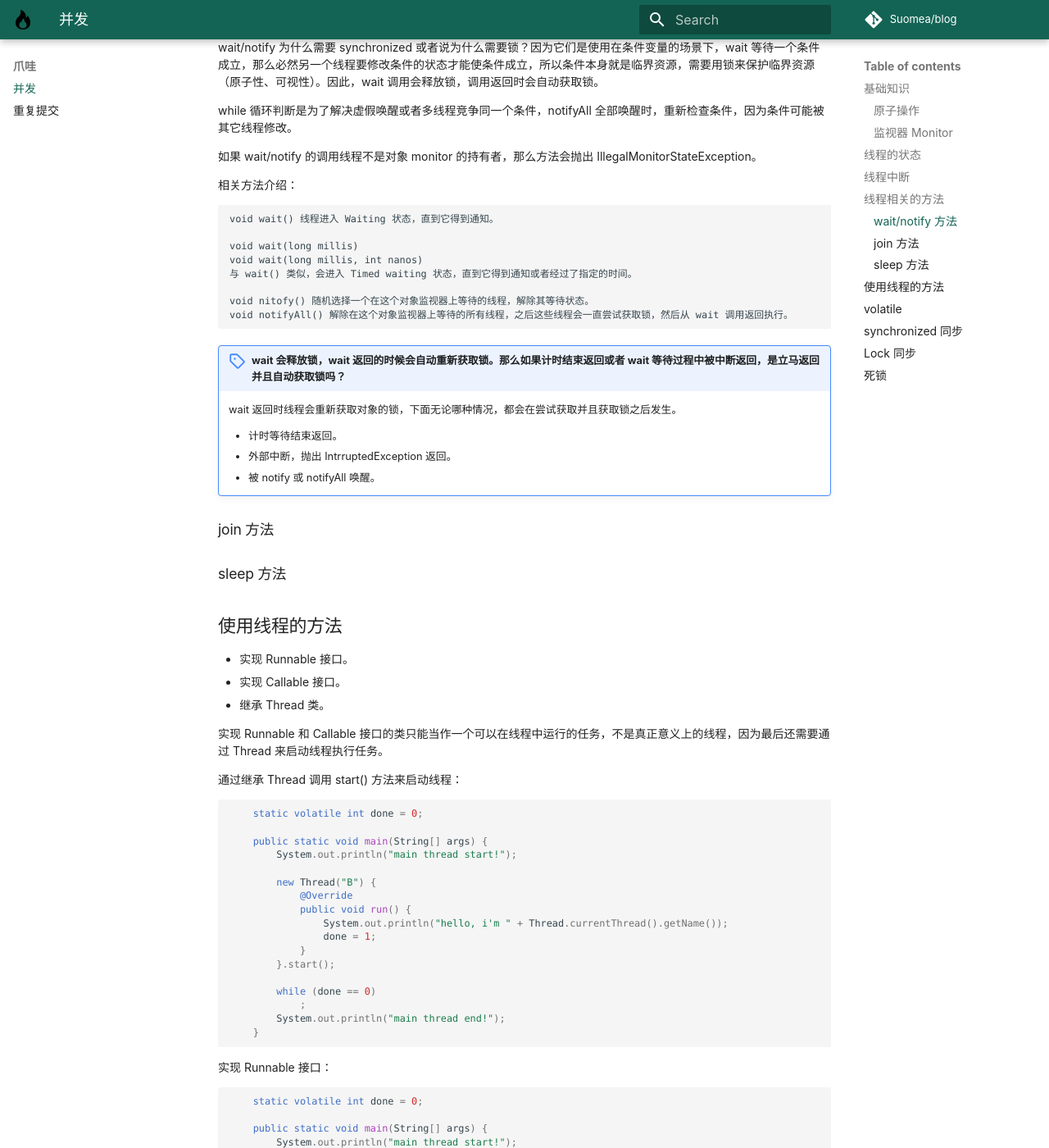
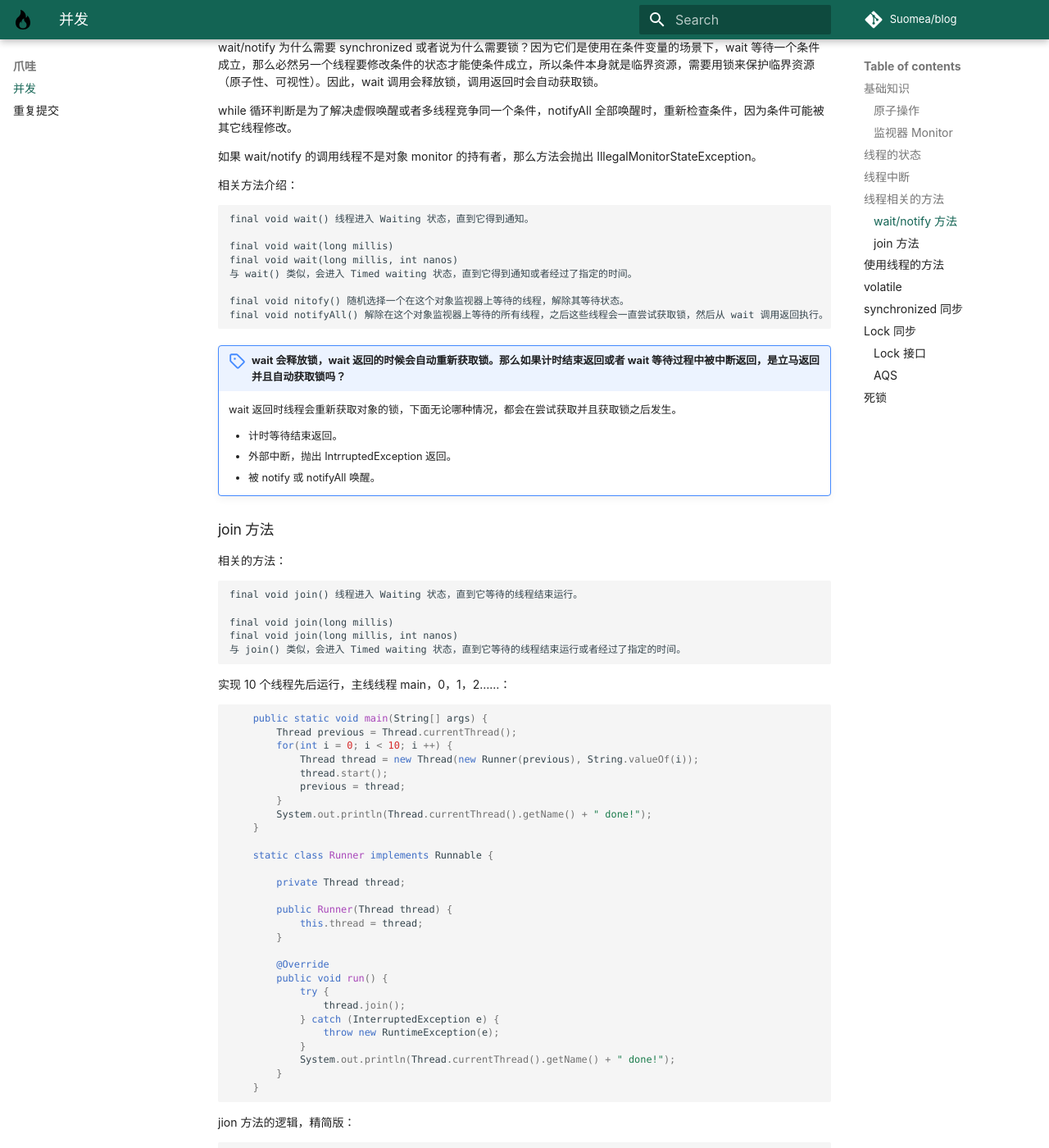
Before and after one commit to Suomea/blog, an MkDocs documentation site: the page built from docs/Java/并发.md, in a window 1280 px wide and 1400 px high, scrolled down 3043 px. Shown: the whole window at 82% size. Built offline with MkDocs 1.6.1 and Material for MkDocs 9.7.7, drawn with Linux system fonts in a browser that asks for light colours; some web fonts are replaced; comment, search, counter and statistics services are not loaded; some of the changed text lies outside the part shown.

Commit message:
更新并发笔记。

````diff
--- a/docs/Java/并发.md
+++ b/docs/Java/并发.md
@@ -133,14 +133,14 @@ while 循环判断是为了解决虚假唤醒或者多线程竞争同一个条
 
 相关方法介绍：
 ```
-void wait() 线程进入 Waiting 状态，直到它得到通知。
+final void wait() 线程进入 Waiting 状态，直到它得到通知。
 
-void wait(long millis)
-void wait(long millis, int nanos)
+final void wait(long millis)
+final void wait(long millis, int nanos)
 与 wait() 类似，会进入 Timed waiting 状态，直到它得到通知或者经过了指定的时间。
 
-void nitofy() 随机选择一个在这个对象监视器上等待的线程，解除其等待状态。
-void notifyAll() 解除在这个对象监视器上等待的所有线程，之后这些线程会一直尝试获取锁，然后从 wait 调用返回执行。
+final void nitofy() 随机选择一个在这个对象监视器上等待的线程，解除其等待状态。
+final void notifyAll() 解除在这个对象监视器上等待的所有线程，之后这些线程会一直尝试获取锁，然后从 wait 调用返回执行。
 ```
 
 
@@ -151,8 +151,61 @@ void notifyAll() 解除在这个对象监视器上等待的所有线程，之后
 	- 外部中断，抛出 IntrruptedException 返回。
 	- 被 notify 或 notifyAll 唤醒。
 ### join 方法
+相关的方法：
+```
+final void join() 线程进入 Waiting 状态，直到它等待的线程结束运行。
 
-### sleep 方法
+final void join(long millis)
+final void join(long millis, int nanos)
+与 join() 类似，会进入 Timed waiting 状态，直到它等待的线程结束运行或者经过了指定的时间。
+```
+
+实现 10 个线程先后运行，主线线程 main，0，1，2……：
+```java
+    public static void main(String[] args) {
+        Thread previous = Thread.currentThread();
+        for(int i = 0; i < 10; i ++) {
+            Thread thread = new Thread(new Runner(previous), String.valueOf(i));
+            thread.start();
+            previous = thread;
+        }
+        System.out.println(Thread.currentThread().getName() + " done!");
+    }
+
+    static class Runner implements Runnable {
+
+        private Thread thread;
+
+        public Runner(Thread thread) {
+            this.thread = thread;
+        }
+
+        @Override
+        public void run() {
+            try {
+                thread.join();
+            } catch (InterruptedException e) {
+                throw new RuntimeException(e);
+            }
+            System.out.println(Thread.currentThread().getName() + " done!");
+        }
+    }
+```
+
+
+jion 方法的逻辑，精简版：
+```java
+    public final void join() throws InterruptedException {
+        synchronized (this) {
+            while (isAlive()) {
+                wait(0);
+            }
+        }
+    }
+```
+可以看到如果线程已经结束了，直接返回。否则，也是使用了 wait/notify 机制，当线程终止时，会调用自身的 notifyAll 方法，唤醒所有等待在该线程监视器上的对象。
+
+join 并不会放弃当前线程在调用 jion 之前已经持有的锁。
 
 ## 使用线程的方法
 
@@ -321,6 +374,7 @@ synchronized 语法的使用方式：
 
 
 ## Lock 同步
+### Lock 接口
 ReentranLock 的作用和 synchronized 很相似，它们都具备可重入的特性。但是它们有如下区别：
 
 - 一个区别是 RenntranLock 为 API 层面的互斥锁，需要 lock() 和 unlock() 配合 try/finally 语块来完成，而 synchronized 则是语法层面的。
@@ -350,6 +404,9 @@ try {
 	myLock.unlock();
 }
 ```
+
+### AQS
+
 ## 死锁
 一般两种方式来避免死锁：
 
````
Also changed, not shown: 1 other file.
